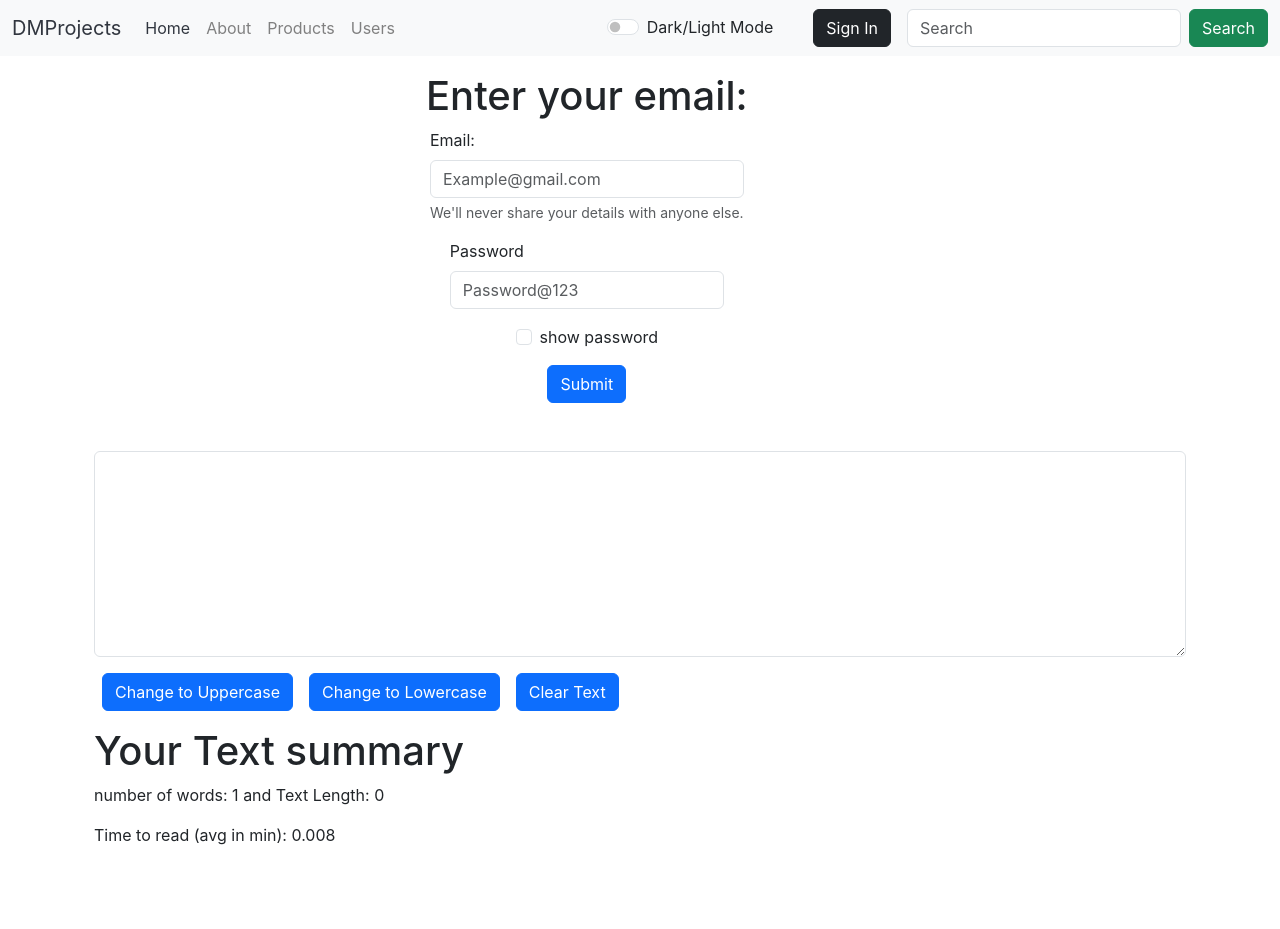
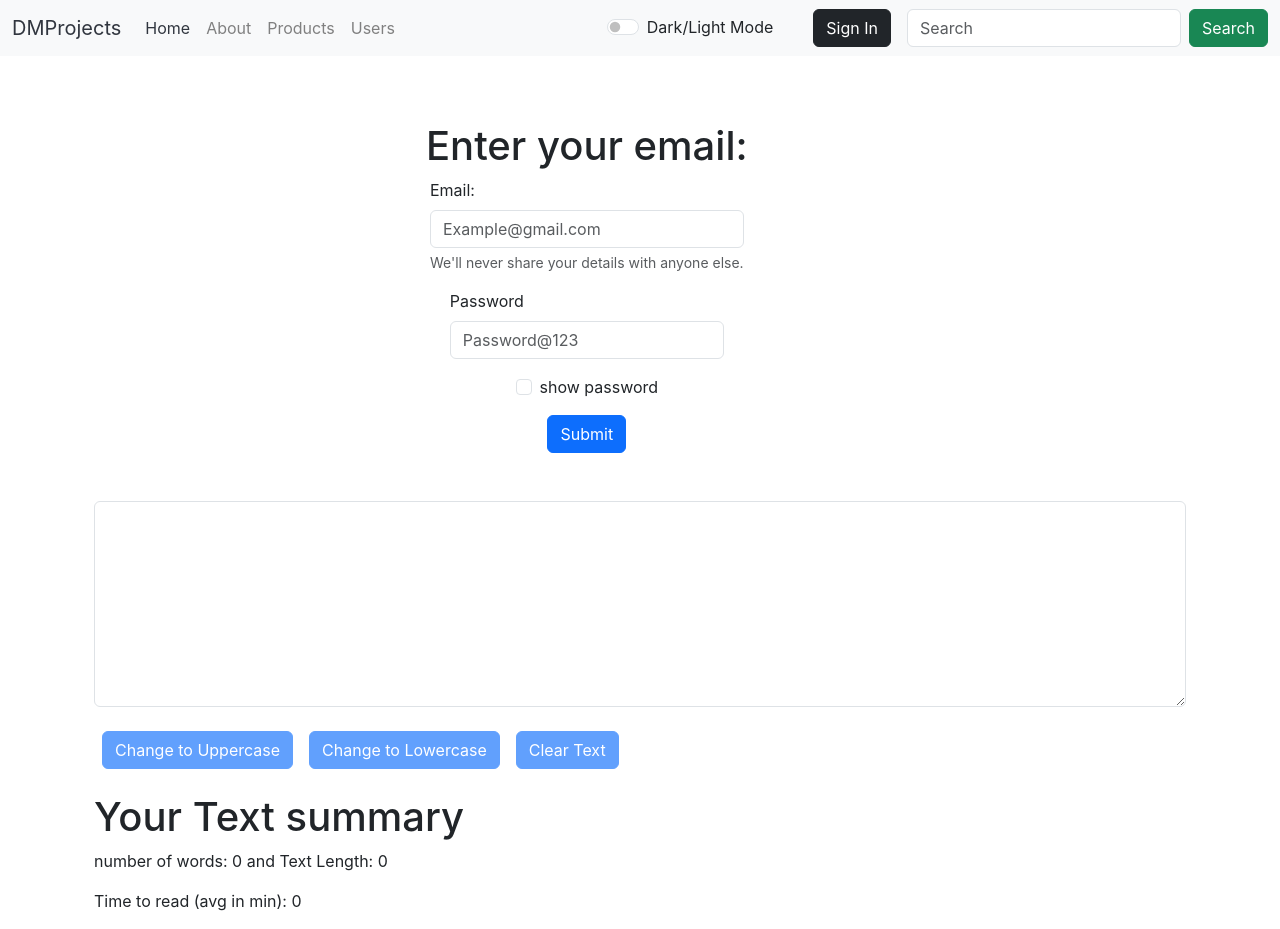
Before and after one commit to Dikshith-Manjunath/React-Tutorial, a React (Create React App) app: page / in a window 1280 px wide. Before the commit the page ends 863 px from the top, so only its background shows below. Built offline with nearby package versions, Linux system fonts and the light colour scheme.

Commit message:
18/10/24

```diff
--- a/package.json
+++ b/package.json
@@ -1,4 +1,5 @@
 {
+  "homepage": "https://Dikshith-Manjunath.github.io/React-Tutorial",
   "name": "my-app",
   "version": "0.1.0",
   "private": true,
@@ -14,6 +15,8 @@
   },
   "scripts": {
     "start": "react-scripts start",
+    "predeploy": "npm run build",
+    "deploy": "gh-pages -d build",
     "build": "react-scripts build",
     "test": "react-scripts test",
     "eject": "react-scripts eject"
--- a/src/App.js
+++ b/src/App.js
@@ -1,8 +1,8 @@
 import "./App.css";
 import React, { useState } from 'react'
 import {Routes ,Route} from 'react-router-dom'
-// import About from "./components/About";
 import Navbar from "./components/Navbar";
+import Alert from "./components/Alert";
 import TextForm from "./components/TextForm";
 import Submit from "./components/Submit";
 import NoMatch from "./components/NoMatch";
@@ -12,36 +12,29 @@ import UserDetails from "./components/UserDetails";
 import FeaturedProducts from "./components/FeaturedProducts";
 import SearchedProducts from "./components/SearchedProducts";
 import Admin from "./components/Admin";
+
 const LazyAbout = React.lazy(() => import("./components/About"))
 
 
 function App() {
-  // const [alert, setAlert] = useState(null)
-  // const showAlert = (message,type) => {
-  //   setAlert({
-  //     msg: message,
-  //     type : type
-  //   })
-  //   setTimeout(() => {
-  //     setAlert(null)
-  //   }, 1500);
-  // }
+
   const [mode,setMode] = useState('light');
   const toggleMode = () => {
     if(mode === 'light'){
       setMode('dark');
       document.body.style.backgroundColor = '#222831';
       document.body.style.color = 'white';
-      // showAlert('Dark mode is enabled.','success')
+      showAlert('Dark mode is enabled.','success')
       toggleColor();
     }else{
       setMode('light')
       document.body.style.backgroundColor = 'white';
       document.body.style.color = 'black';
-      // showAlert('Light mode is enabled.','success')
+      showAlert('Light mode is enabled.','success')
       toggleColor();
     }
   }
+
   const [color,setColor] = useState('btn btn-dark mx-3');
   const toggleColor = () => {
     if(mode === 'light'){
@@ -50,10 +43,22 @@ function App() {
       setColor('btn btn-dark mx-3')
     }
   }
+
+  const [alert, setAlert] = useState(null)
+  const showAlert = (message,type) => {
+    setAlert({
+      msg: message,
+      type : type
+    })
+    setTimeout(() => {
+      setAlert(null)
+    }, 1500);
+  }
+
   return (
     <>
       <Navbar title="DMProjects" aboutText="About" mode={mode} toggleMode={toggleMode} color={color}  />
-      {/* <Alert alert={alert}/> */}
+      <Alert alert={alert}/>
         <Routes>
           <Route path="/" element= {<div className="container my-3"><TextForm title="Enter your email:" email="Example@gmail.com" password="Password@123" mode={mode} /></div>}/>
           <Route path="about" element= {<React.Suspense fallback='loading...'><LazyAbout /></React.Suspense>}/> {/* This is the Lazy Link syntax that works well with React */}
--- a/src/components/Alert.js
+++ b/src/components/Alert.js
@@ -6,10 +6,10 @@ function Alert(props) {
     return str.charAt(0).toUpperCase()+str.slice(1)
   }
   return (
-    props.alert && <div>
-      <div className={`alert alert-${props.alert.type} alert-dismissible fade show`} role="alert">
-        <strong>{capitalize(props.alert.type)}:</strong>  {props.alert.msg}
-    </div>
+    <div style={{height:'50px'}}>
+      {props.alert && <div className={`alert alert-${props.alert.type} alert-dismissible fade show`} role="alert">
+          <strong>{capitalize(props.alert.type)}:</strong>  {props.alert.msg}
+        </div>}
     </div>
   )
 }
--- a/src/components/TextForm.js
+++ b/src/components/TextForm.js
@@ -68,7 +68,8 @@ export default function TextForm(props) {
         ></textarea>
         </div>
         <button
-          className="btn btn-primary mx-2"
+          disabled={text.length===0}
+          className="btn btn-primary mx-2 my-2"
           onClick={() => {
             setText(text.toUpperCase());
           }}
@@ -76,7 +77,8 @@ export default function TextForm(props) {
           Change to Uppercase
         </button>
         <button
-          className="btn btn-primary mx-2"
+          disabled={text.length===0}
+          className="btn btn-primary mx-2 my-2"
           onClick={() => {
             setText(text.toLowerCase());
           }}
@@ -84,7 +86,8 @@ export default function TextForm(props) {
           Change to Lowercase
         </button>
         <button
-          className="btn btn-primary mx-2"
+          disabled={text.length===0}
+          className="btn btn-primary mx-2 my-2"
           onClick={() => {
             setText("");
           }}
@@ -95,10 +98,10 @@ export default function TextForm(props) {
       <div className="container my-3">
         <h1>Your Text summary</h1>
         <p>
-          number of words: {text.split(" ").length} and Text Length:{" "}
+          number of words: {text.split(" ").filter((elem)=>{return elem.length!==0}).length} and Text Length:{" "}
           {text.length}
         </p>
-        <p>Time to read (avg in min): {0.008 * text.split(" ").length}</p>
+        <p>Time to read (avg in min): {0.008 * text.split(" ").filter((elem)=>{return elem.length!==0}).length}</p>
       </div>
     </>
   );
```
